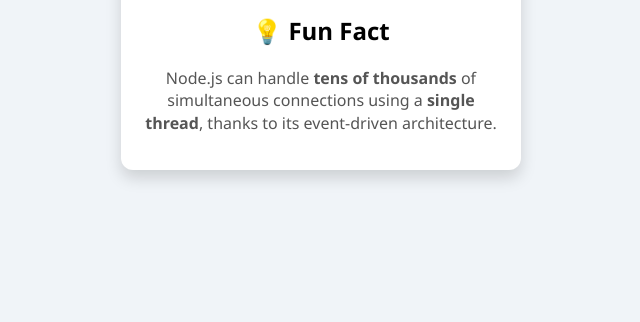
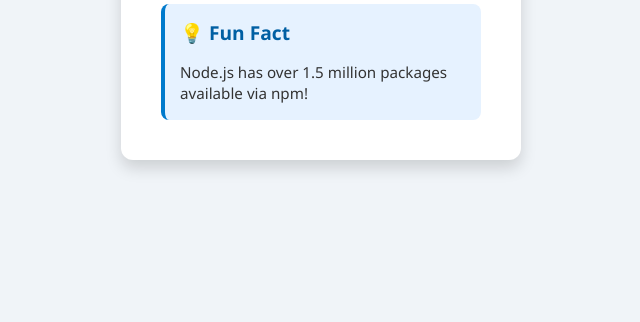
Before and after one commit to monika-sulecka/IBM_nodejs_project01, a website: page public/helloword.html in a window 1280 px wide. Shown: the part 478-800 px from the top of the page, without its empty margins (319-959 px from the left). Drawn offline with Linux system fonts and the light colour scheme.

Commit message:
Update file and fix the bug

```diff
--- a/public/helloword.html
+++ b/public/helloword.html
@@ -12,12 +12,13 @@
   <div class="card">
     <img src="https://images.pexels.com/photos/2265488/pexels-photo-2265488.jpeg" alt="IBM Logo">
     <div class="card-content">
-      <h2>💡 Fun Fact</h2>
-      <p>Node.js can handle <strong>tens of thousands</strong> of simultaneous connections using a <strong>single
-          thread</strong>, thanks to its event-driven architecture.</p>
+      <div class="fact" id="fact">
+        <!-- Fun fact will be inserted here -->
+      </div>
     </div>
   </div>
-  </div>
+
+  <script src="../script.js"></script>
 </body>
 
 </html>
--- a/public/style.css
+++ b/public/style.css
@@ -1,3 +1,4 @@
+/* General page layout */
 body {
 	background-color: #f0f4f8;
 	font-family: 'Segoe UI', Tahoma, Geneva, Verdana, sans-serif;
@@ -8,11 +9,13 @@
 	margin: 0;
 }
 
+/* Card container with image and content */
 .card {
 	background-color: white;
 	border-radius: 12px;
 	box-shadow: 0 8px 16px rgba(0, 0, 0, 0.15);
 	max-width: 400px;
+	width: 90%;
 	text-align: center;
 	overflow: hidden;
 	transition: transform 0.2s ease;
@@ -28,6 +31,7 @@
 	display: block;
 }
 
+/* Text content inside the card */
 .card-content {
 	padding: 20px;
 }
@@ -43,3 +47,26 @@
 	font-size: 1rem;
 	line-height: 1.4;
 }
+
+/* Fun fact box */
+.fact {
+	background-color: #e6f2ff;
+	padding: 15px;
+	margin: 20px;
+	margin-top: 0;
+	border-left: 4px solid #007acc;
+	border-radius: 8px;
+	text-align: left;
+}
+
+.fact h2 {
+	margin-top: 0;
+	color: #005fa3;
+	font-size: 1.2rem;
+}
+
+.fact p {
+	margin: 5px 0 0;
+	font-size: 0.95rem;
+	color: #333;
+}
--- /dev/null
+++ b/script.js
@@ -0,0 +1,20 @@
+const facts = [
+	'Node.js can handle tens of thousands of simultaneous connections using a single thread!',
+	'Node.js was created by Ryan Dahl in 2009.',
+	"The name 'Node' reflects its purpose: building scalable network nodes.",
+	'npm (Node Package Manager) is the largest software registry in the world!',
+	'Node.js is used by companies like Netflix, PayPal, Uber, and LinkedIn.',
+	'Node.js is built on Google’s high-performance V8 JavaScript engine.',
+	'You can use JavaScript for both front-end and back-end thanks to Node.js!',
+	'Node.js excels at real-time applications like chat apps and streaming services.',
+	'The event loop in Node.js makes non-blocking I/O possible.',
+	'Node.js has over 1.5 million packages available via npm!',
+]
+
+const factBox = document.getElementById('fact')
+const randomFact = facts[Math.floor(Math.random() * facts.length)]
+
+factBox.innerHTML = `
+  <h2>💡 Fun Fact</h2>
+  <p>${randomFact}</p>
+`
```
